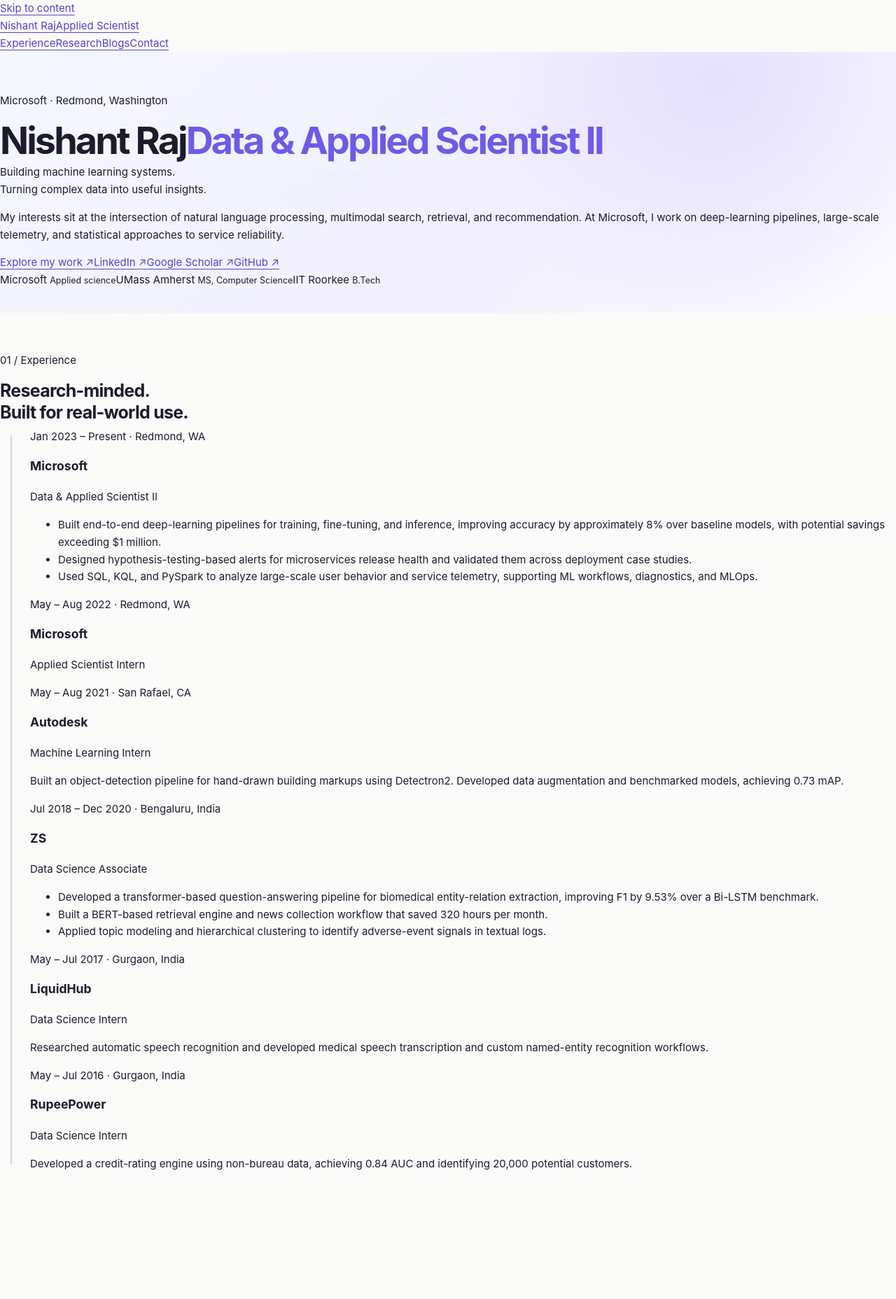
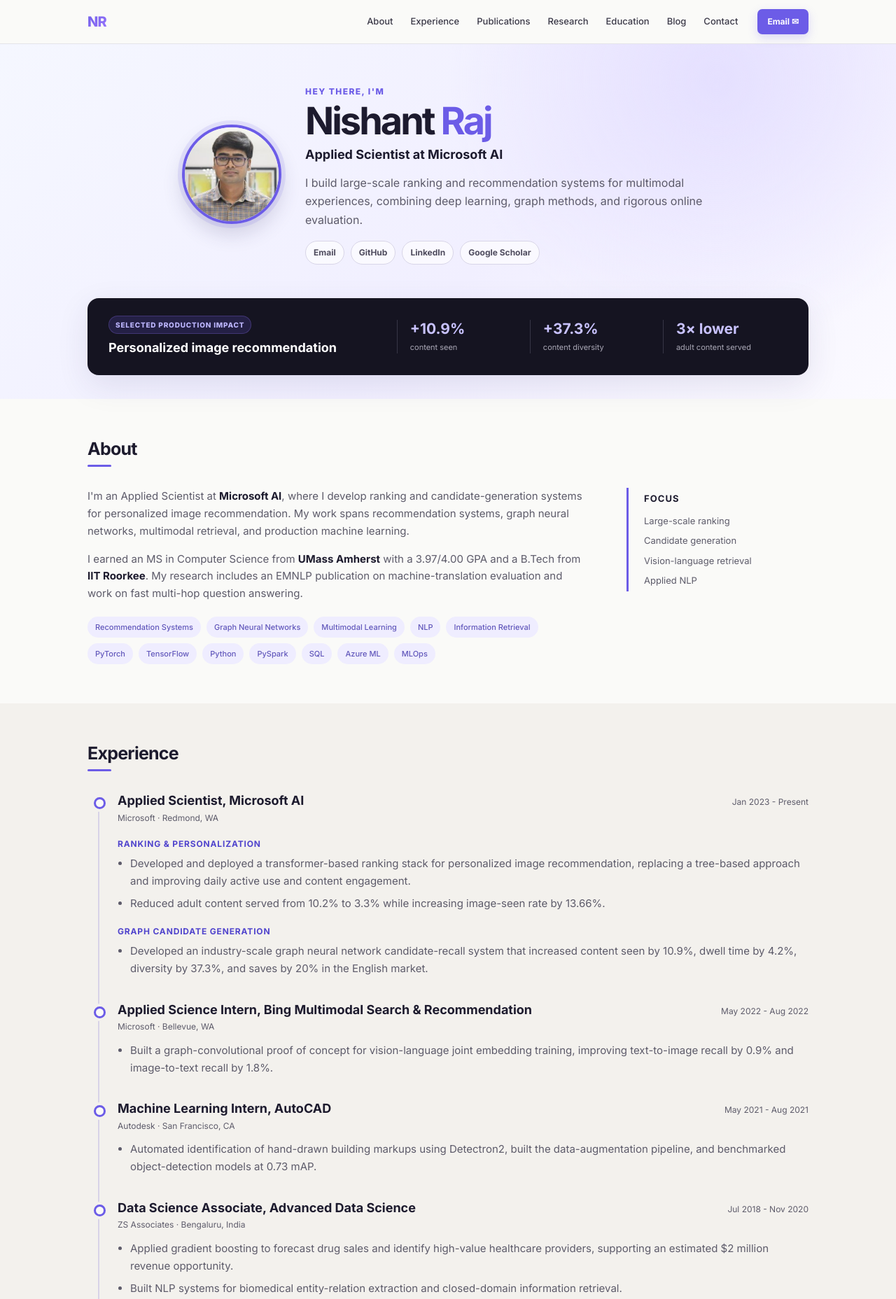
Before and after one commit to Nishant3815/Nishant3815.github.io, a website: page index.html in a window 1280 px wide. Shown: the top 1856 px of the page at 70% size. Drawn offline with Linux system fonts and the light colour scheme.

Commit message:
Restructure portfolio with current resume details

```diff
--- a/index.html
+++ b/index.html
@@ -3,51 +3,99 @@
 <head>
   <meta charset="utf-8">
   <meta name="viewport" content="width=device-width, initial-scale=1">
-  <meta name="description" content="Nishant Raj, Data & Applied Scientist II at Microsoft. Machine learning, natural language processing, and reliable ML systems.">
+  <meta name="description" content="Nishant Raj is an Applied Scientist at Microsoft AI working on recommendation systems, graph learning, multimodal search, and natural language processing.">
   <title>Nishant Raj | Applied Scientist</title>
+  <link rel="icon" href="res/img/favicon.png">
+  <link rel="preconnect" href="https://fonts.googleapis.com">
+  <link rel="preconnect" href="https://fonts.gstatic.com" crossorigin>
+  <link href="https://fonts.googleapis.com/css2?family=Inter:wght@400;500;600;700;800&amp;display=swap" rel="stylesheet">
   <link rel="stylesheet" href="res/css/portfolio.css">
 </head>
 <body>
-  <a class="skip" href="#main">Skip to content</a>
-  <header class="site-header wrap">
-    <a class="brand" href="index.html">Nishant Raj<span>Applied Scientist</span></a>
-    <nav aria-label="Main navigation"><a href="#experience">Experience</a><a href="#research">Research</a><a href="blogs.html">Blogs</a><a href="#contact">Contact</a></nav>
+  <a class="skip-link" href="#main">Skip to content</a>
+  <nav class="nav" aria-label="Primary navigation">
+    <div class="container nav-inner">
+      <a class="monogram" href="#top" aria-label="Nishant Raj home">NR</a>
+      <div class="nav-links">
+        <a href="#about">About</a><a href="#experience">Experience</a><a href="#publications">Publications</a><a href="#research">Research</a><a href="#education">Education</a><a href="blogs.html">Blog</a><a href="#contact">Contact</a>
+      </div>
+      <a class="nav-cta" href="mailto:nishant.raj.iitr@gmail.com">Email <span aria-hidden="true">✉</span></a>
+    </div>
+  </nav>
+
+  <header class="hero" id="top">
+    <div class="container">
+      <div class="hero-grid">
+        <img class="portrait" src="res/img/main.jpg" alt="Nishant Raj">
+        <div class="hero-copy">
+          <p class="kicker">Hey there, I'm</p>
+          <h1>Nishant <span>Raj</span></h1>
+          <p class="hero-title">Applied Scientist at Microsoft AI</p>
+          <p class="hero-summary">I build large-scale ranking and recommendation systems for multimodal experiences, combining deep learning, graph methods, and rigorous online evaluation.</p>
+          <div class="social-links" aria-label="Profile links"><a href="mailto:nishant.raj.iitr@gmail.com">Email</a><a href="https://github.com/Nishant3815">GitHub</a><a href="https://www.linkedin.com/in/nishant-raj-iitr/">LinkedIn</a><a href="https://scholar.google.com/citations?user=pqbpgOMAAAAJ&amp;hl=en">Google Scholar</a></div>
+        </div>
+      </div>
+      <aside class="impact-panel" aria-label="Selected production impact">
+        <div class="impact-heading"><span>Selected production impact</span><strong>Personalized image recommendation</strong></div>
+        <div class="impact-metrics"><div><strong>+10.9%</strong><span>content seen</span></div><div><strong>+37.3%</strong><span>content diversity</span></div><div><strong>3× lower</strong><span>adult content served</span></div></div>
+      </aside>
+    </div>
   </header>
+
   <main id="main">
-    <section class="hero wrap" aria-labelledby="intro">
-      <p class="eyebrow">Microsoft · Redmond, Washington</p>
-      <h1 id="intro">Nishant Raj<span>Data &amp; Applied Scientist II</span></h1>
-      <p class="lead">Building machine learning systems.<br>Turning complex data into useful insights.</p>
-      <p class="intro">My interests sit at the intersection of natural language processing, multimodal search, retrieval, and recommendation. At Microsoft, I work on deep-learning pipelines, large-scale telemetry, and statistical approaches to service reliability.</p>
-      <div class="actions"><a class="button" href="#experience">Explore my work <span aria-hidden="true">↗</span></a><a href="https://www.linkedin.com/in/nishant-raj-iitr/">LinkedIn ↗</a><a href="https://scholar.google.com/citations?user=pqbpgOMAAAAJ&amp;hl=en">Google Scholar ↗</a><a href="https://github.com/Nishant3815">GitHub ↗</a></div>
-      <div class="credentials"><span>Microsoft <small>Applied science</small></span><span>UMass Amherst <small>MS, Computer Science</small></span><span>IIT Roorkee <small>B.Tech</small></span></div>
-    </section>
-    <section class="section wrap" id="experience" aria-labelledby="experience-title">
-      <div class="section-heading"><p class="eyebrow">01 / Experience</p><h2 id="experience-title">Research-minded.<br>Built for real-world use.</h2></div>
-      <div class="timeline">
-        <article class="role"><p class="meta">Jan 2023 – Present · Redmond, WA</p><h3>Microsoft</h3><p class="role-title">Data &amp; Applied Scientist II</p><ul><li>Built end-to-end deep-learning pipelines for training, fine-tuning, and inference, improving accuracy by approximately 8% over baseline models, with potential savings exceeding $1 million.</li><li>Designed hypothesis-testing-based alerts for microservices release health and validated them across deployment case studies.</li><li>Used SQL, KQL, and PySpark to analyze large-scale user behavior and service telemetry, supporting ML workflows, diagnostics, and MLOps.</li></ul></article>
-        <article class="role"><p class="meta">May – Aug 2022 · Redmond, WA</p><h3>Microsoft</h3><p class="role-title">Applied Scientist Intern</p></article>
-        <article class="role"><p class="meta">May – Aug 2021 · San Rafael, CA</p><h3>Autodesk</h3><p class="role-title">Machine Learning Intern</p><p>Built an object-detection pipeline for hand-drawn building markups using Detectron2. Developed data augmentation and benchmarked models, achieving 0.73 mAP.</p></article>
-        <article class="role"><p class="meta">Jul 2018 – Dec 2020 · Bengaluru, India</p><h3>ZS</h3><p class="role-title">Data Science Associate</p><ul><li>Developed a transformer-based question-answering pipeline for biomedical entity-relation extraction, improving F1 by 9.53% over a Bi-LSTM benchmark.</li><li>Built a BERT-based retrieval engine and news collection workflow that saved 320 hours per month.</li><li>Applied topic modeling and hierarchical clustering to identify adverse-event signals in textual logs.</li></ul></article>
-        <article class="role"><p class="meta">May – Jul 2017 · Gurgaon, India</p><h3>LiquidHub</h3><p class="role-title">Data Science Intern</p><p>Researched automatic speech recognition and developed medical speech transcription and custom named-entity recognition workflows.</p></article>
-        <article class="role"><p class="meta">May – Jul 2016 · Gurgaon, India</p><h3>RupeePower</h3><p class="role-title">Data Science Intern</p><p>Developed a credit-rating engine using non-bureau data, achieving 0.84 AUC and identifying 20,000 potential customers.</p></article>
-      </div>
-    </section>
-    <section class="tinted" id="research"><div class="section wrap">
-      <div class="section-heading"><p class="eyebrow">02 / Research &amp; projects</p><h2>Language, retrieval,<br>and applied learning.</h2></div>
-      <div class="cards">
-        <article class="card"><p class="eyebrow">Natural language processing</p><h3>EMNLP Publication</h3><p>Co-authored <em>DEMETR: Diagnosing Evaluation Metrics for Translation</em> with Prof. Mohit Iyyer and collaborators at UMass NLP. Published at EMNLP 2022.</p><a href="https://aclanthology.org/2022.emnlp-main.649/">Read the paper ↗</a></article>
-        <article class="card"><p class="eyebrow">Biomedical question answering</p><h3>From literature to structured knowledge</h3><p>Contributed to question-answering research published in BMC Bioinformatics, following work at a CIKM workshop.</p><a href="https://doi.org/10.1186/s12859-021-04249-7">Read the publication ↗</a></article>
-        <article class="card"><p class="eyebrow">Selected personal project</p><h3>Smart Signature Verification</h3><p>A Django application using a Siamese deep-learning architecture for one-shot signature verification.</p><a href="https://github.com/Nishant3815/Smart-Signature-Verification">View on GitHub ↗</a></article>
+    <section class="section" id="about"><div class="container">
+      <h2>About</h2><div class="section-rule"></div>
+      <div class="about-grid">
+        <div class="about-copy">
+          <p>I'm an Applied Scientist at <strong>Microsoft AI</strong>, where I develop ranking and candidate-generation systems for personalized image recommendation. My work spans recommendation systems, graph neural networks, multimodal retrieval, and production machine learning.</p>
+          <p>I earned an MS in Computer Science from <strong>UMass Amherst</strong> with a 3.97/4.00 GPA and a B.Tech from <strong>IIT Roorkee</strong>. My research includes an EMNLP publication on machine-translation evaluation and work on fast multi-hop question answering.</p>
+          <div class="chips" aria-label="Technical skills"><span>Recommendation Systems</span><span>Graph Neural Networks</span><span>Multimodal Learning</span><span>NLP</span><span>Information Retrieval</span><span>PyTorch</span><span>TensorFlow</span><span>Python</span><span>PySpark</span><span>SQL</span><span>Azure ML</span><span>MLOps</span></div>
+        </div>
+        <aside class="focus-card"><h3>Focus</h3><ul><li>Large-scale ranking</li><li>Candidate generation</li><li>Vision-language retrieval</li><li>Applied NLP</li></ul></aside>
       </div>
     </div></section>
-    <section class="section wrap" id="education">
-      <div class="section-heading"><p class="eyebrow">03 / Education &amp; toolkit</p><h2>A foundation in<br>computer science.</h2></div>
-      <div class="education"><article><p class="meta">2021 – Dec 2022</p><h3>University of Massachusetts Amherst</h3><p>Master’s degree, Computer Science</p></article><article><p class="meta">2014 – 2018</p><h3>Indian Institute of Technology Roorkee</h3><p>Bachelor of Technology</p></article></div>
-      <ul class="tags" aria-label="Technical skills"><li>Natural language processing</li><li>Deep learning</li><li>Information retrieval</li><li>SQL</li><li>KQL</li><li>PySpark</li><li>C#</li><li>Detectron2</li><li>MLOps</li></ul>
-    </section>
-    <section class="contact" id="contact"><div class="wrap"><p class="eyebrow">04 / Get in touch</p><h2>Let’s connect.</h2><p>Interested in applied machine learning, NLP, or research? Drop me a note.</p><div class="actions"><a class="button" href="mailto:nishant.raj.iitr@gmail.com">Email Nishant ↗</a><a href="https://www.linkedin.com/in/nishant-raj-iitr/">Connect on LinkedIn ↗</a></div></div></section>
+
+    <section class="section section-alt" id="experience"><div class="container">
+      <h2>Experience</h2><div class="section-rule"></div>
+      <div class="timeline">
+        <article class="timeline-item featured-role"><div class="role-header"><div><h3>Applied Scientist, Microsoft AI</h3><p>Microsoft · Redmond, WA</p></div><time>Jan 2023 - Present</time></div><h4>Ranking &amp; personalization</h4><ul><li>Developed and deployed a transformer-based ranking stack for personalized image recommendation, replacing a tree-based approach and improving daily active use and content engagement.</li><li>Reduced adult content served from 10.2% to 3.3% while increasing image-seen rate by 13.66%.</li></ul><h4>Graph candidate generation</h4><ul><li>Developed an industry-scale graph neural network candidate-recall system that increased content seen by 10.9%, dwell time by 4.2%, diversity by 37.3%, and saves by 20% in the English market.</li></ul></article>
+        <article class="timeline-item"><div class="role-header"><div><h3>Applied Science Intern, Bing Multimodal Search &amp; Recommendation</h3><p>Microsoft · Bellevue, WA</p></div><time>May 2022 - Aug 2022</time></div><ul><li>Built a graph-convolutional proof of concept for vision-language joint embedding training, improving text-to-image recall by 0.9% and image-to-text recall by 1.8%.</li></ul></article>
+        <article class="timeline-item"><div class="role-header"><div><h3>Machine Learning Intern, AutoCAD</h3><p>Autodesk · San Francisco, CA</p></div><time>May 2021 - Aug 2021</time></div><ul><li>Automated identification of hand-drawn building markups using Detectron2, built the data-augmentation pipeline, and benchmarked object-detection models at 0.73 mAP.</li></ul></article>
+        <article class="timeline-item"><div class="role-header"><div><h3>Data Science Associate, Advanced Data Science</h3><p>ZS Associates · Bengaluru, India</p></div><time>Jul 2018 - Nov 2020</time></div><ul><li>Applied gradient boosting to forecast drug sales and identify high-value healthcare providers, supporting an estimated $2 million revenue opportunity.</li><li>Built NLP systems for biomedical entity-relation extraction and closed-domain information retrieval.</li></ul></article>
+        <article class="timeline-item compact-role"><div class="role-header"><div><h3>Data Science Intern</h3><p>LiquidHub · Gurgaon, India</p></div><time>May 2017 - Jul 2017</time></div><ul><li>Developed medical speech transcription and named-entity recognition workflows for an intelligent speech tagger.</li></ul></article>
+        <article class="timeline-item compact-role"><div class="role-header"><div><h3>Data Science Intern</h3><p>RupeePower · Gurgaon, India</p></div><time>May 2016 - Jul 2016</time></div><ul><li>Built a non-bureau credit-rating engine that achieved 0.84 AUC and identified 20,000 potential customers.</li></ul></article>
+      </div>
+    </div></section>
+
+    <section class="section" id="publications"><div class="container">
+      <h2>Selected Publications</h2><div class="section-rule"></div>
+      <div class="publication-grid">
+        <article class="publication-card"><span class="venue">EMNLP 2022</span><h3>DEMETR: Diagnosing Evaluation Metrics for Translation</h3><p>Marzena Karpinska, <strong>Nishant Raj</strong>, Katherine Thai, Yixiao Song, Ankita Gupta, Mohit Iyyer</p><p class="publication-summary">A multilingual diagnostic dataset with 31K examples and 35 linguistic perturbations for understanding the behavior of machine-translation evaluation metrics.</p><a href="https://aclanthology.org/2022.emnlp-main.649/">Paper <span aria-hidden="true">↗</span></a></article>
+        <article class="publication-card"><span class="venue">BMC Bioinformatics</span><h3>A Sui Generis QA Approach Using RoBERTa for Adverse Drug Event Identification</h3><p><strong>Nishant Raj</strong> et al.</p><p class="publication-summary">A transformer question-answering pipeline for biomedical entity-relation identification that improved F1 by 9.53% over a Bi-LSTM benchmark.</p><a href="https://doi.org/10.1186/s12859-021-04249-7">Paper <span aria-hidden="true">↗</span></a></article>
+      </div>
+      <p class="all-publications"><a href="https://scholar.google.com/citations?user=pqbpgOMAAAAJ&amp;hl=en">View all on Google Scholar <span aria-hidden="true">→</span></a></p>
+    </div></section>
+
+    <section class="section section-alt" id="research"><div class="container">
+      <h2>Research &amp; Projects</h2><div class="section-rule"></div>
+      <div class="project-grid">
+        <article class="project-card"><span class="project-type">Research · Google</span><h3>Fast Multi-hop Question Answering</h3><p>Experimented with reader-free, jointly trained DensePhrases for multi-hop QA under the guidance of Dr. Manzil Zaheer. Reduced query latency from 33 seconds to 3 seconds and achieved 0.33 exact match on HotpotQA.</p></article>
+        <article class="project-card"><span class="project-type">Generative AI</span><h3>Naval Corrective Action</h3><p>Fine-tuned GPT-3 on a US Navy corpus to recommend corrective actions for technical failures, then containerized and deployed a Flask inference application.</p></article>
+        <article class="project-card"><span class="project-type">Computer Vision</span><h3>Smart Signature Verification</h3><p>Trained a Siamese CNN for handwritten-signature verification and deployed the proof of concept as a Django web service.</p><a href="https://github.com/Nishant3815/Smart-Signature-Verification">GitHub <span aria-hidden="true">↗</span></a></article>
+        <article class="project-card"><span class="project-type">Natural Language Processing</span><h3>Weak Signals Clustering</h3><p>Used topic modeling, guided LDA, hierarchical clustering, and embedding visualizations to identify adverse-event signals in textual logs.</p></article>
+      </div>
+    </div></section>
+
+    <section class="section" id="education"><div class="container">
+      <h2>Education</h2><div class="section-rule"></div>
+      <div class="education-grid">
+        <article class="education-card"><div><strong>MS in Computer Science</strong><span>University of Massachusetts Amherst</span></div><time>2021 - 2022 · GPA 3.97/4.00</time><div class="chips"><span>Machine Learning</span><span>Natural Language Processing</span><span>Computer Vision</span><span>Deep Learning</span></div></article>
+        <article class="education-card"><div><strong>Bachelor of Technology</strong><span>Indian Institute of Technology Roorkee</span></div><time>2014 - 2018</time></article>
+      </div>
+    </div></section>
+
+    <section class="section section-alt contact" id="contact"><div class="container contact-row"><div><h2>Let's Connect</h2><p>Interested in recommendation systems, multimodal search, applied NLP, or production machine learning?</p></div><div class="contact-links"><a href="mailto:nishant.raj.iitr@gmail.com">nishant.raj.iitr@gmail.com</a><a href="https://www.linkedin.com/in/nishant-raj-iitr/">LinkedIn</a><a href="https://github.com/Nishant3815">GitHub</a><a href="https://scholar.google.com/citations?user=pqbpgOMAAAAJ&amp;hl=en">Scholar</a></div></div></section>
   </main>
-  <footer class="wrap footer"><span>© Nishant Raj</span><a href="blogs.html">Notes &amp; writing ↗</a></footer>
+  <footer class="footer"><div class="container"><p>© 2026 Nishant Raj</p><a href="blogs.html">Notes &amp; writing <span aria-hidden="true">↗</span></a></div></footer>
 </body>
 </html>
```
